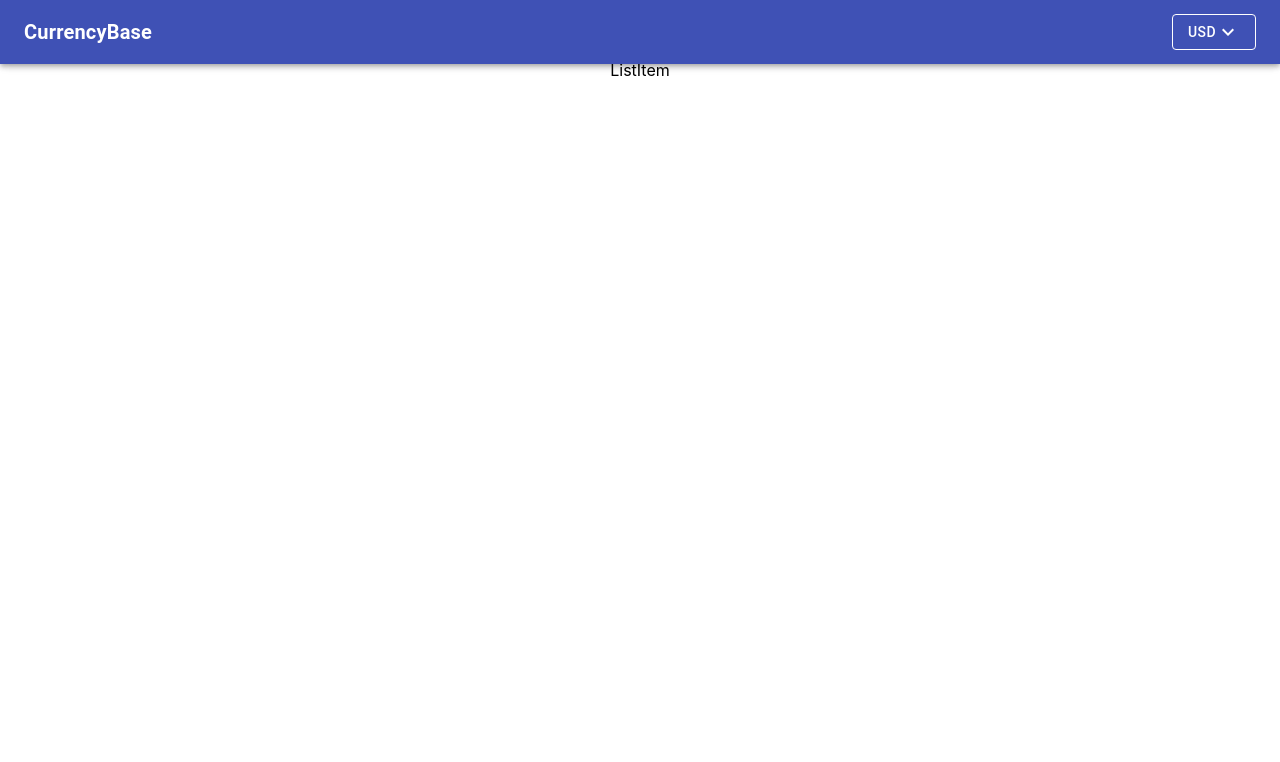
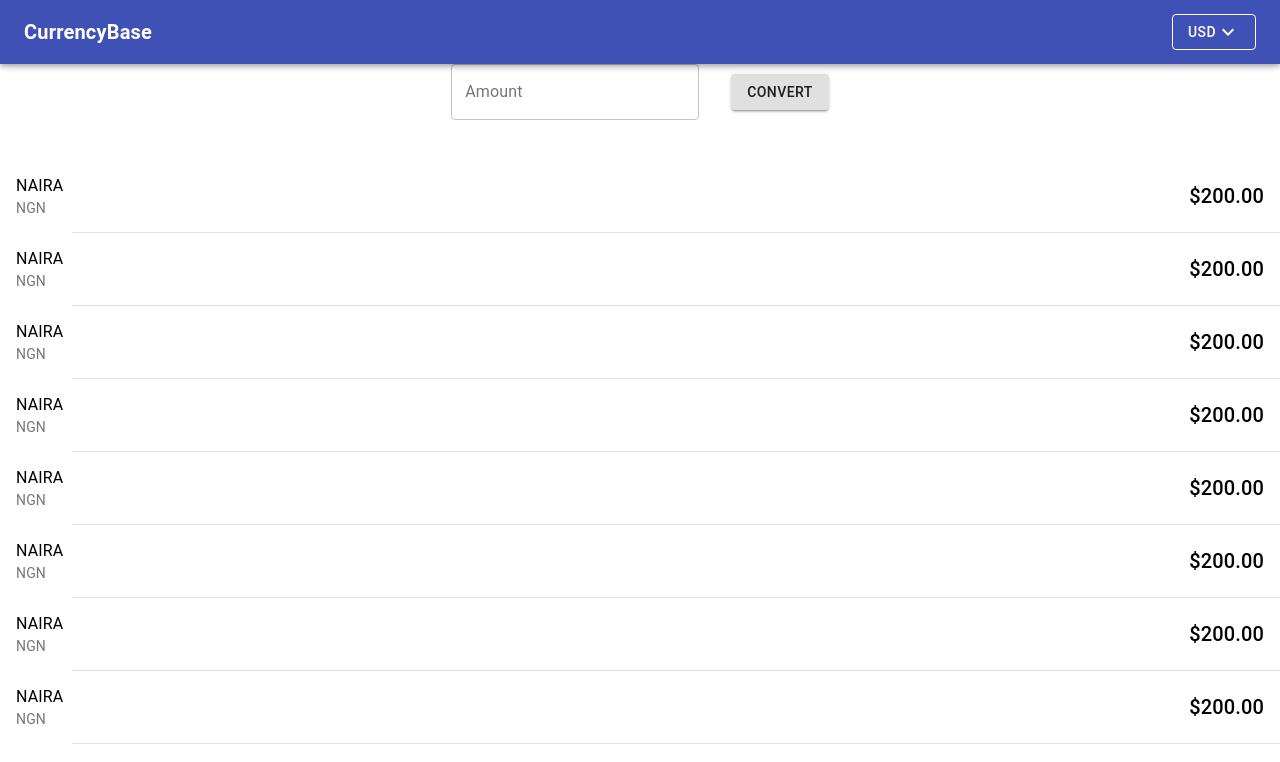
Before and after one commit to rapiddeveloper/currencyConverter, a React (Create React App) app: page / in a window 1280 px wide. Shown: the top 762 px of the page. Built offline with nearby package versions, Linux system fonts and the light colour scheme.

Commit message:
exchange-rate-list-added

```diff
--- a/src/App.tsx
+++ b/src/App.tsx
@@ -1,12 +1,15 @@
 import { createStyles, makeStyles, Theme } from '@material-ui/core';
 import AppBar from '@material-ui/core/AppBar';
 import Button from '@material-ui/core/Button';
+
+import TextField from '@material-ui/core/TextField';
 import Toolbar from '@material-ui/core/Toolbar';
 import Typography from '@material-ui/core/Typography';
 import KeyboardArrowDownIcon from '@material-ui/icons/KeyboardArrowDown';
 import React from 'react';
 //import logo from './logo.svg';
 import './App.css';
+import ExchangeRateList from './Components/ExchangeRateList/ExchangeRateList';
 
 const useStyles = makeStyles((theme: Theme)=>(
   createStyles({
@@ -16,13 +19,35 @@ const useStyles = makeStyles((theme: Theme)=>(
        fontSize: 20
      },
 
+     root: {
+       flexGrow: 1
+     },
+
      surfaceColor: {
        color: 'white'
      },
 
      outlined: {
        border: '1px solid white'
-     }
+     },
+
+     ctrlsContainer: {
+        marginTop: '64px',
+        display: 'flex',
+        alignItems: 'center',
+        justifyContent: 'center',
+        marginBottom: 32,
+        formControl: {
+          marginRight: '24px',
+        },
+     },
+
+     textField: {
+       marginRight: 32
+     },
+
+
+
   })
 ))
 
@@ -30,9 +55,10 @@ function App() {
 
   const classes = useStyles()
 
+
   return (
     <div className="App">
-      <AppBar>
+          <AppBar>
         <Toolbar>
           <Typography variant="subtitle1" classes={{subtitle1: classes.subtitle1}}>
             CurrencyBase
@@ -43,14 +69,14 @@ function App() {
           </Button>
         </Toolbar>
       </AppBar>
-      <div>
-        <div>Textfield</div>
-        <div>Convert Button</div>
-        <div>Add Target Currency Button</div>
+
+
+      <div className={classes.ctrlsContainer}>
+         <TextField className={classes.textField} id="outlined-basic"  label="Amount" variant="outlined" />
+         <Button variant="contained">Convert</Button>
+        {/* <div>Add Target Currency Button</div> */}
       </div>
-      <div className={"targetCurrenciesContainer"}>
-        <div>ListItem</div>
-      </div>
+       <ExchangeRateList/>
     </div>
   );
 }
--- /dev/null
+++ b/src/Components/ExchangeRateList/ExchangeRateList.tsx
@@ -0,0 +1,42 @@
+import React from "react";
+import Divider from '@material-ui/core/Divider';
+import ListItem from '@material-ui/core/ListItem';
+import ListItemText from '@material-ui/core/ListItemText';
+import Typography from '@material-ui/core/Typography';
+import { createStyles, makeStyles, Theme } from "@material-ui/core";
+import List from "@material-ui/core/List";
+
+
+const useStyles = makeStyles((theme: Theme)=>(
+    createStyles({
+       targetCurrenciesContainer: {
+         display: 'grid'
+       }
+
+    })
+  ))
+
+const ExchangeRateList = ()=>{
+
+    const exchangeRatelist = [1, 2, 3, 4, 5, 6, 7, 8].map((item, index) =>
+        <>
+            <ListItem button>
+                <ListItemText primary="NAIRA" secondary="NGN" />
+                <Typography variant="h6">
+                    $200.00
+                </Typography>
+            </ListItem>
+            <Divider variant="inset" />
+        </>
+    )
+
+
+    return (
+        <List>
+            {exchangeRatelist}
+        </List>
+    )
+
+}
+
+export default ExchangeRateList
```
Also changed, not shown: src/Components/CurrencyList/CurrencyList.tsx (added).
